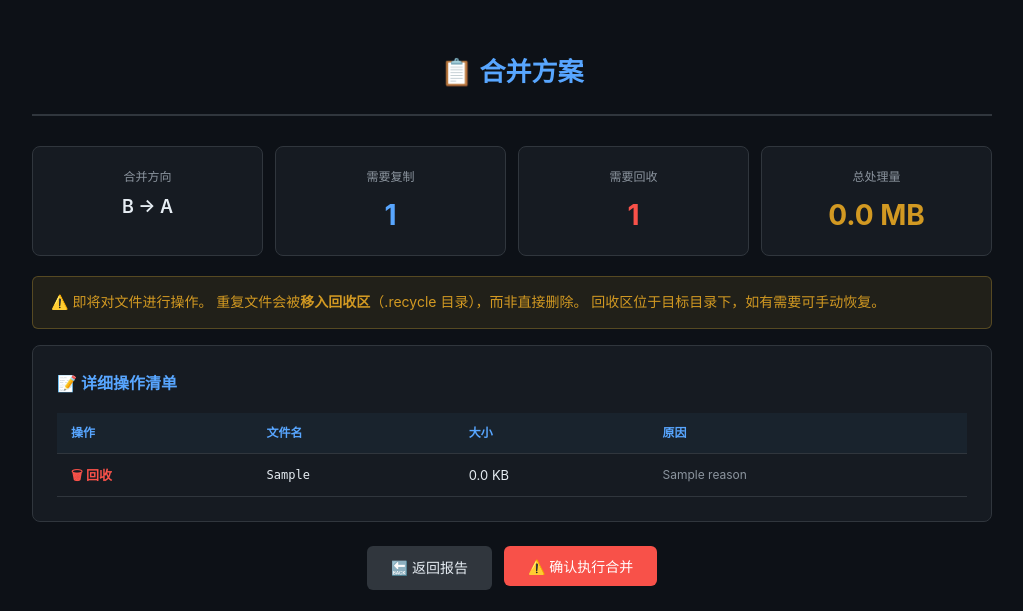
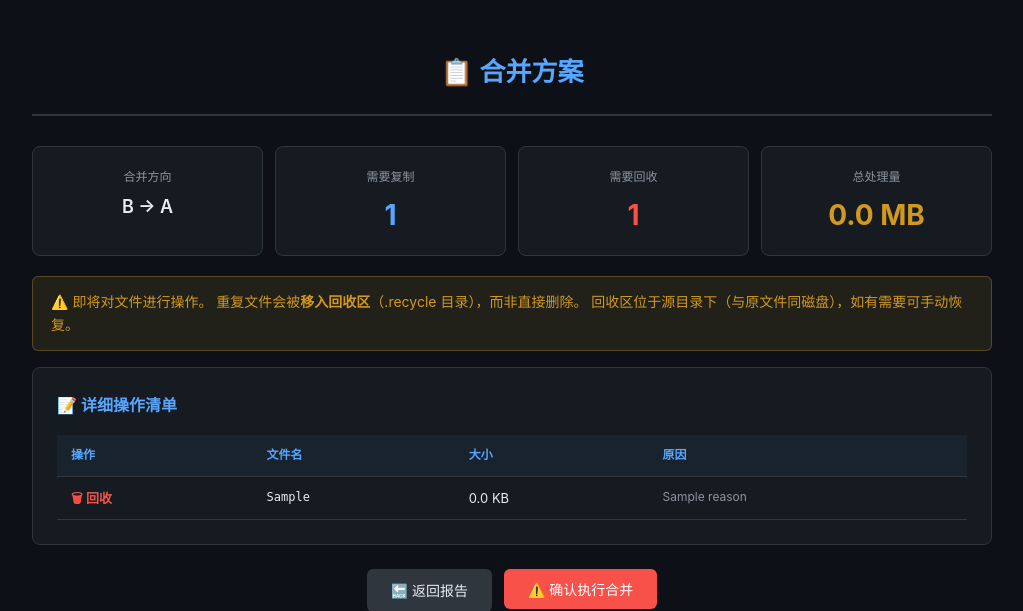
Before and after one commit to demonnuclear/image-merge, a Flask app: template templates/plan.html in a window 1280 px wide. Shown: the top 611 px of the page, without its empty margins (128-1151 px from the left). Run offline with Flask 3, Linux system fonts and the light colour scheme; the template is opened without the code that fills it: most values are stand-ins (such as "Sample title", 1, 10 or a date in 2020).

Commit message:
feat: 回收区移到源目录下（与原文件同磁盘）

```diff
--- a/templates/plan.html
+++ b/templates/plan.html
@@ -63,7 +63,7 @@
         <div class="message warning">
             &#x26A0;&#xFE0F; 即将对文件进行操作。
             重复文件会被<strong>移入回收区</strong>（.recycle 目录），而非直接删除。
-            回收区位于目标目录下，如有需要可手动恢复。
+            回收区位于源目录下（与原文件同磁盘），如有需要可手动恢复。
         </div>
         {% endif %}
 
```
Also changed, not shown: merger.py (+6 -4 lines).
